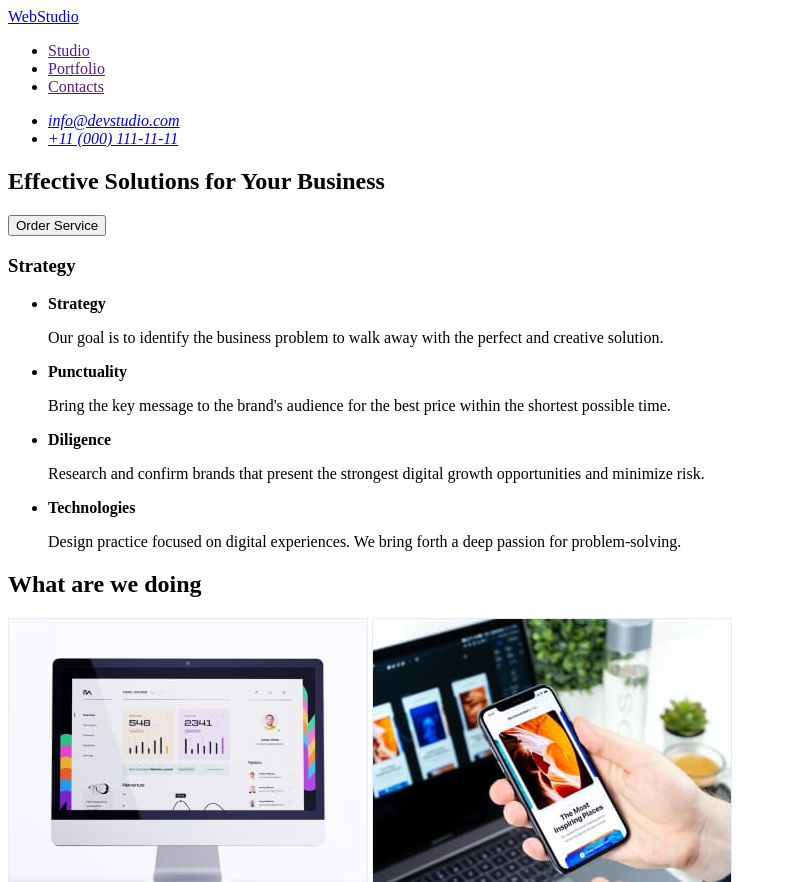
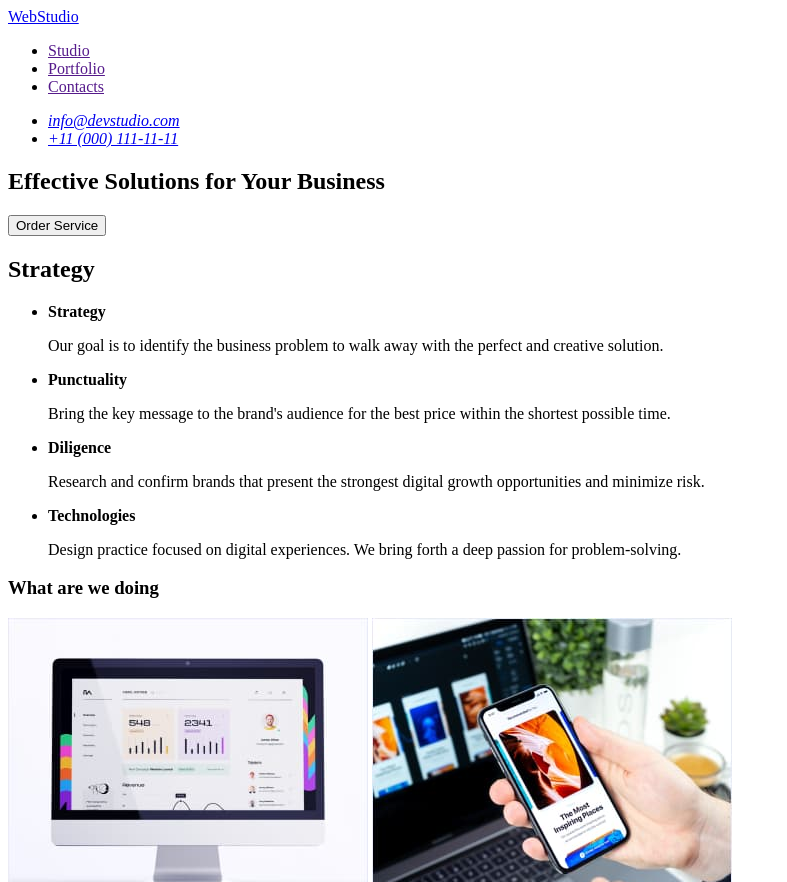
Before and after one commit to nuralikobilov/goit-markup-hw-01, a plain HTML site: page index.html in a window 1280 px wide. Shown: the top 882 px of the page, without its empty margins (0-787 px from the left). Drawn offline with Linux system fonts and the light colour scheme.

Commit message:
update index html file

```diff
--- a/index.html
+++ b/index.html
@@ -28,12 +28,12 @@
         <main>
     <!--Baner-->
     <section>
-        <h2>Effective Solutions for Your Business</h2>
+        <h1>Effective Solutions for Your Business</h1>
         <button type="button">Order Service</button>
     </section>
     <section>
         <!--advantages-->
-        <h3>Strategy</h3>
+        <h2>Strategy</h2>
         <ul>
             <li>
                 <b>Strategy</b>
@@ -58,7 +58,7 @@
         </ul>
     </section>
     <section>
-        <h2>What are we doing</h2>
+        <h3>What are we doing</h3>
         <img src="./images/Monitor.jpg" alt="monitor screen">
         <img src="./images/Smartphone.jpg" alt="cellphone">
         <img src="./images/Smartphonescreen.jpg" alt="mobile phone in hands">
```
